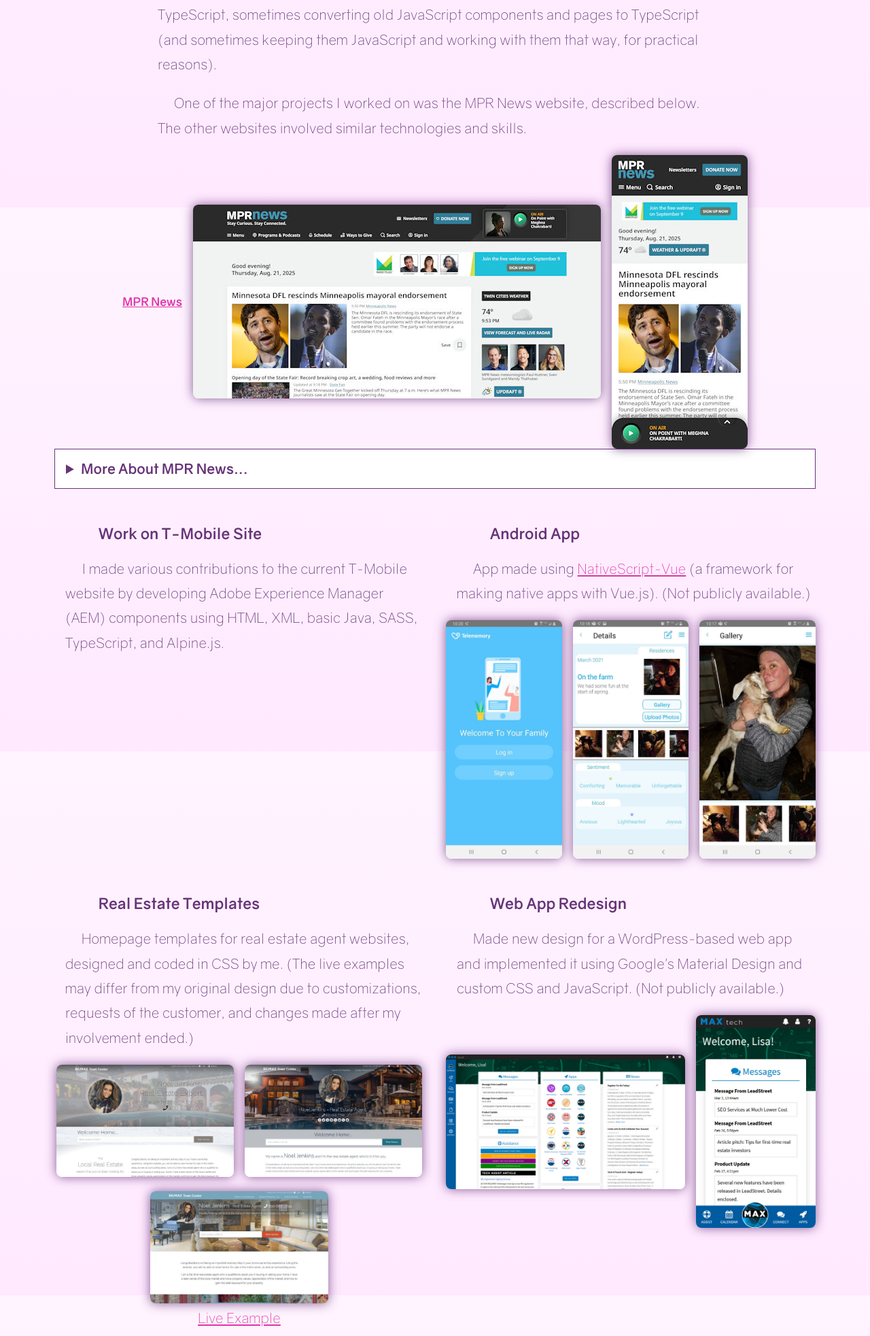
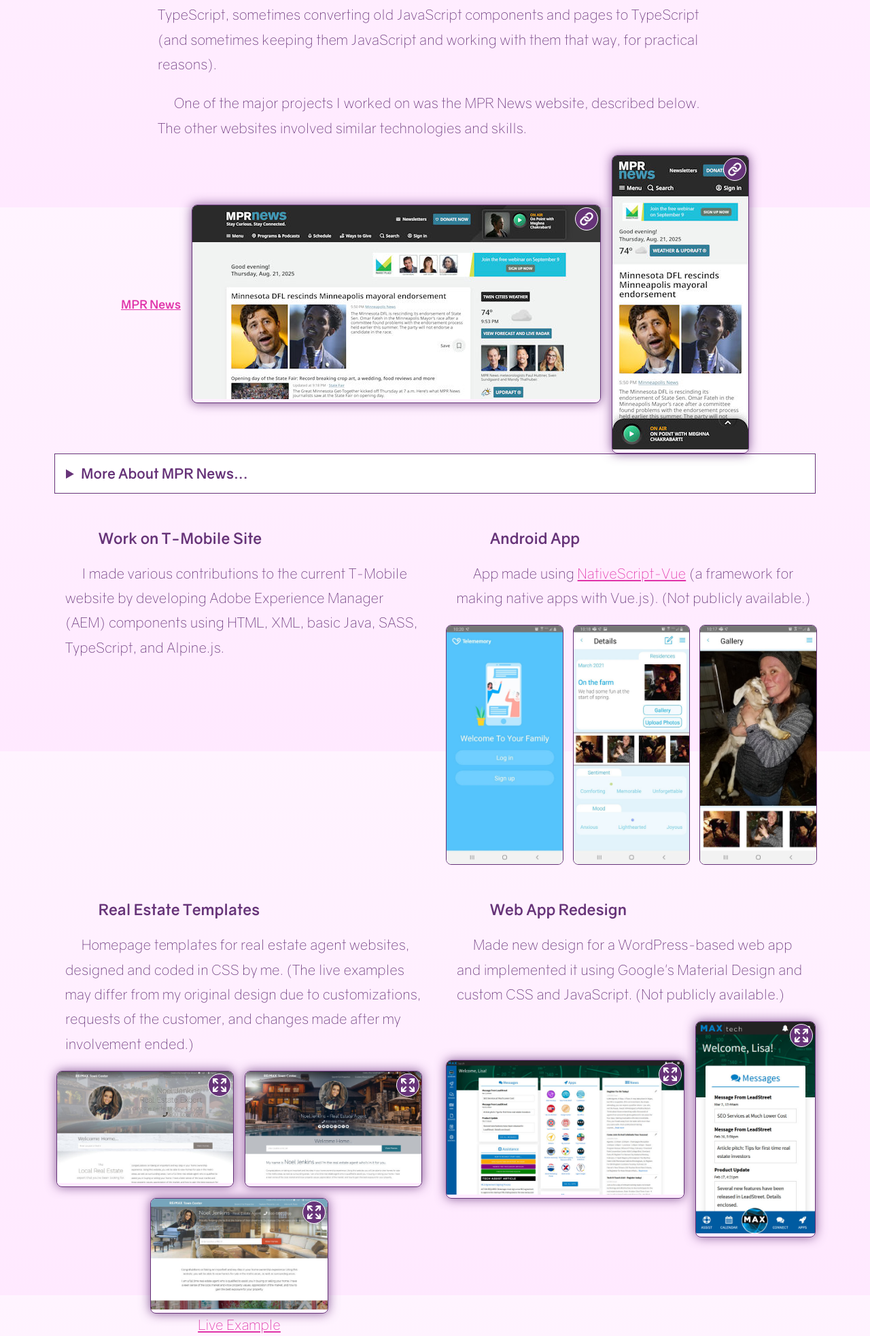
Before and after one commit to talia-storymaker/me, a PHP site: page / in a window 1280 px wide. Shown: the part 1295-3260 px from the top of the page at 68% size. Run offline with PHP 8.4, Linux system fonts and the light colour scheme.

Commit message:
Visual improvements (including icons); CSS variables

```diff
--- a/index.html
+++ b/index.html
@@ -107,14 +107,18 @@
               class="showcase-img-container"
             >
               <h5>MPR News</h5>
+              <div class="link-opener major-visual">
                 <img
                   src="images/mpr-desktop-thumb.jpg"
                   alt="MPR News desktop site screenshot"
                 />
+              </div>
+              <div class="link-opener major-visual">
                 <img
                   src="images/mpr-mobile-thumb.jpg"
                   alt="MPR News mobile site screenshot"
                 />
+              </div>
             </a>
             <details>
               <summary>More About MPR News...</summary>
@@ -187,9 +191,21 @@
             available.)
           </p>
           <div class="tri-showcase">
-            <img src="images/tm-login.jpg" alt="Login screen of an Android app" />
-            <img src="images/tm-details.jpg" alt="Details screen of an Android app" />
-            <img src="images/tm-gallery.jpg" alt="Gallery screen of an Android app" />
+            <img
+              src="images/tm-login.jpg"
+              alt="Login screen of an Android app"
+              class="non-link major-visual"
+            />
+            <img
+              src="images/tm-details.jpg"
+              alt="Details screen of an Android app"
+              class="non-link major-visual"
+            />
+            <img
+              src="images/tm-gallery.jpg"
+              alt="Gallery screen of an Android app"
+              class="non-link major-visual"
+            />
           </div>
         </section>
 
@@ -207,6 +223,7 @@
                 href="images/Jackson Design Kit.jpg"
                 target="_blank"
                 rel="noopener"
+                class="img-opener major-visual"
                 ><img src="images/Jackson Design Kit crop.jpg"
               /></a>
             </div>
@@ -215,6 +232,7 @@
                 href="images/Henderson Design Kit.jpg"
                 target="_blank"
                 rel="noopener"
+                class="img-opener major-visual"
                 ><img src="images/Henderson Design Kit crop.jpg"
               /></a>
             </div>
@@ -223,6 +241,7 @@
                 href="images/Clark Design Kit.jpg"
                 target="_blank"
                 rel="noopener"
+                class="img-opener major-visual"
                 ><img src="images/Clark Design Kit crop.jpg"
               /></a>
               <a
@@ -243,12 +262,18 @@
             publicly available.)
           </p>
           <div class="showcase-img-container">
-            <a href="images/maxtech-desktop.png" target="_blank"
+            <a
+              href="images/maxtech-desktop.png"
+              target="_blank"
+              class="img-opener major-visual"
               ><img
                 src="images/maxtech-desktop-small.jpg"
                 alt="Web app redesign, desktop version"
             /></a>
-            <a href="images/maxtech-mobile.png" target="_blank"
+            <a
+              href="images/maxtech-mobile.png"
+              target="_blank"
+              class="img-opener major-visual"
               ><img
                 src="images/maxtech-mobile-small.jpg"
                 alt="Web app redesign, mobile version"
--- a/style/styles.css
+++ b/style/styles.css
@@ -1,4 +1,17 @@
 /* general */
+
+:root {
+  --color-primary: #673479;
+  --color-primary-light: #dfa6ed;
+  --color-secondary: #e034a9;
+  --color-secondary-dark: #9a2374;
+  --color-accent: #d425a9;
+  --color-accent-light: #bd34d7;
+  --color-gradient-right: #e65cb1;
+  --color-blue: #40afd4;
+  --color-white: #fff;
+  --color-shadow: #673479cc;
+}
 
 html,
 body {
@@ -317,9 +333,23 @@ nav li a:after {
   margin-inline: auto;
 }
 
-.showcased-item img {
-  border-radius: .5rem;
-  box-shadow: 0 0 1rem #673479cc;
+.showcased-item .major-visual {
+  border-radius: 0.5rem;
+  box-shadow: 0 0 1rem var(--color-shadow);
+  border: 1px var(--color-primary) solid;
+  transition: all 0.3s;
+  overflow: hidden;
+}
+
+.showcased-item .major-visual:not(.non-link):hover,
+.major-visual:not(.non-link):focus {
+  box-shadow: 0 0 1.25rem 0.7rem var(--color-primary);
+  transform: scale(1.05);
+  z-index: 2;
+}
+
+.showcased-item .non-link {
+  box-shadow: none;
 }
 
 .showcase-img-container {
@@ -346,8 +376,37 @@ nav li a:after {
 .showcase-img-container-inner {
   display: flex;
   flex-direction: column;
-  gap: .25rem;
+  gap: 0.25rem;
   align-items: center;
+}
+
+.img-opener,
+.link-opener {
+  position: relative;
+}
+
+.img-opener::after,
+.link-opener::after {
+  content: "";
+  width: 2rem;
+  height: 2rem;
+  border-radius: 100%;
+  border: 1px var(--color-white) solid;
+  background-color: var(--color-primary);
+  background-repeat: no-repeat;
+  background-position: center;
+  position: absolute;
+  top: 3px;
+  right: 3px;
+  z-index: 2;
+}
+
+.img-opener::after {
+  background-image: url("../images/grow.svg");
+}
+
+.link-opener::after {
+  background-image: url("../images/link.svg");
 }
 
 .tri-showcase {
```
Also changed, not shown: other parts of style/styles.css (+41 -38 lines), images/grow.svg (added), images/link.svg (added). Lines whose indentation alone changed are shown as unchanged.
